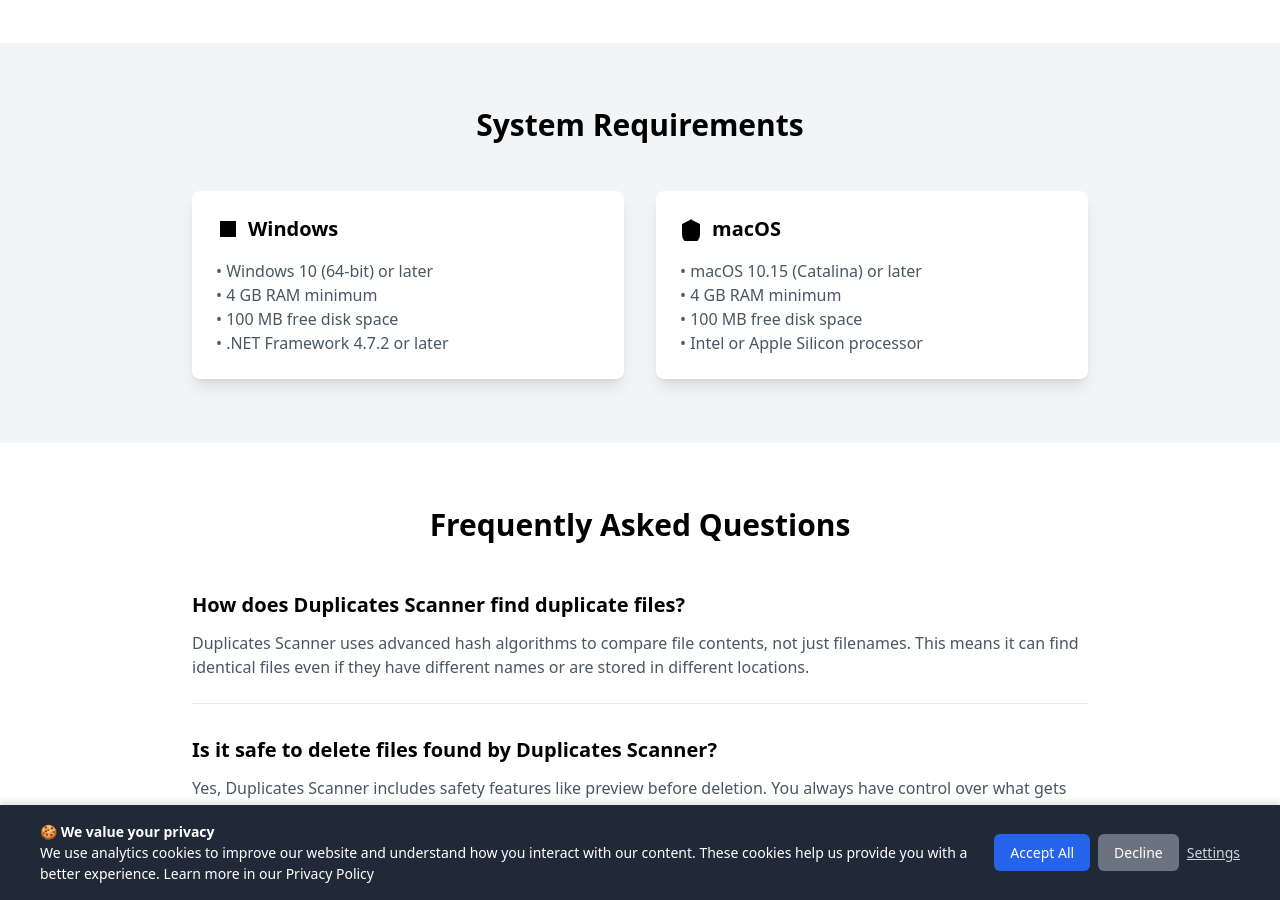
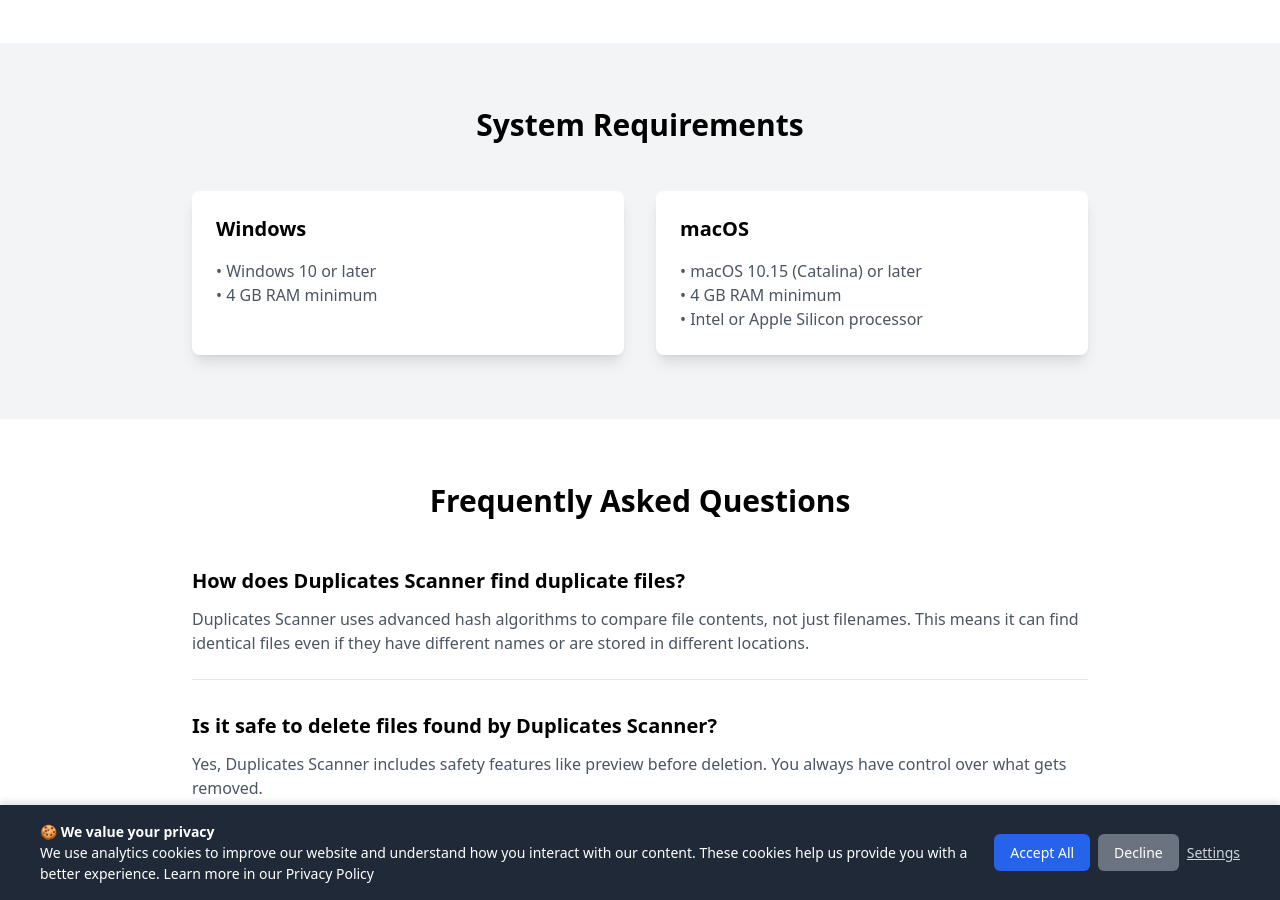
Before and after one commit to mcvanhassel/duplicates-scanner.app, a Jekyll site: the page built from index.html, in a window 1280 px wide and 900 px high, scrolled down 2685 px. Built offline with Jekyll 4.4.1, drawn with Linux system fonts in a browser that asks for light colours.

Commit message:
chore: remove icons and update system requirements

```diff
--- a/index.html
+++ b/index.html
@@ -70,7 +70,7 @@
           <img
             src="{{ site.baseurl }}/assets/images/app-screenshot.png"
             alt="Duplicates Scanner desktop app interface showing intelligent file scanning, duplicate detection results, and safe file removal options"
-            class="rounded-lg shadow-lg w-full"
+            class="rounded-lg w-full"
             loading="lazy"
           />
         </div>
@@ -235,31 +235,18 @@
         <div class="grid md:grid-cols-2 gap-8 max-w-4xl mx-auto">
           <div class="bg-white p-6 rounded-lg shadow-lg">
             <h3 class="text-xl font-semibold mb-4 flex items-center">
-              <svg class="w-6 h-6 mr-2" viewBox="0 0 24 24" fill="currentColor">
-                <path d="M4 4h16v16H4V4z" />
-              </svg>
               Windows
             </h3>
             <ul class="space-y-2 text-gray-600">
-              <li>• Windows 10 (64-bit) or later</li>
+              <li>• Windows 10 or later</li>
               <li>• 4 GB RAM minimum</li>
-              <li>• 100 MB free disk space</li>
-              <li>• .NET Framework 4.7.2 or later</li>
             </ul>
           </div>
           <div class="bg-white p-6 rounded-lg shadow-lg">
-            <h3 class="text-xl font-semibold mb-4 flex items-center">
-              <svg class="w-6 h-6 mr-2" viewBox="0 0 24 24" fill="currentColor">
-                <path
-                  d="M12 2L2 7v10c0 5.55 3.84 9.74 9 9.74s9-4.19 9-9.74V7l-10-5z"
-                />
-              </svg>
-              macOS
-            </h3>
+            <h3 class="text-xl font-semibold mb-4 flex items-center">macOS</h3>
             <ul class="space-y-2 text-gray-600">
               <li>• macOS 10.15 (Catalina) or later</li>
               <li>• 4 GB RAM minimum</li>
-              <li>• 100 MB free disk space</li>
               <li>• Intel or Apple Silicon processor</li>
             </ul>
           </div>
```
